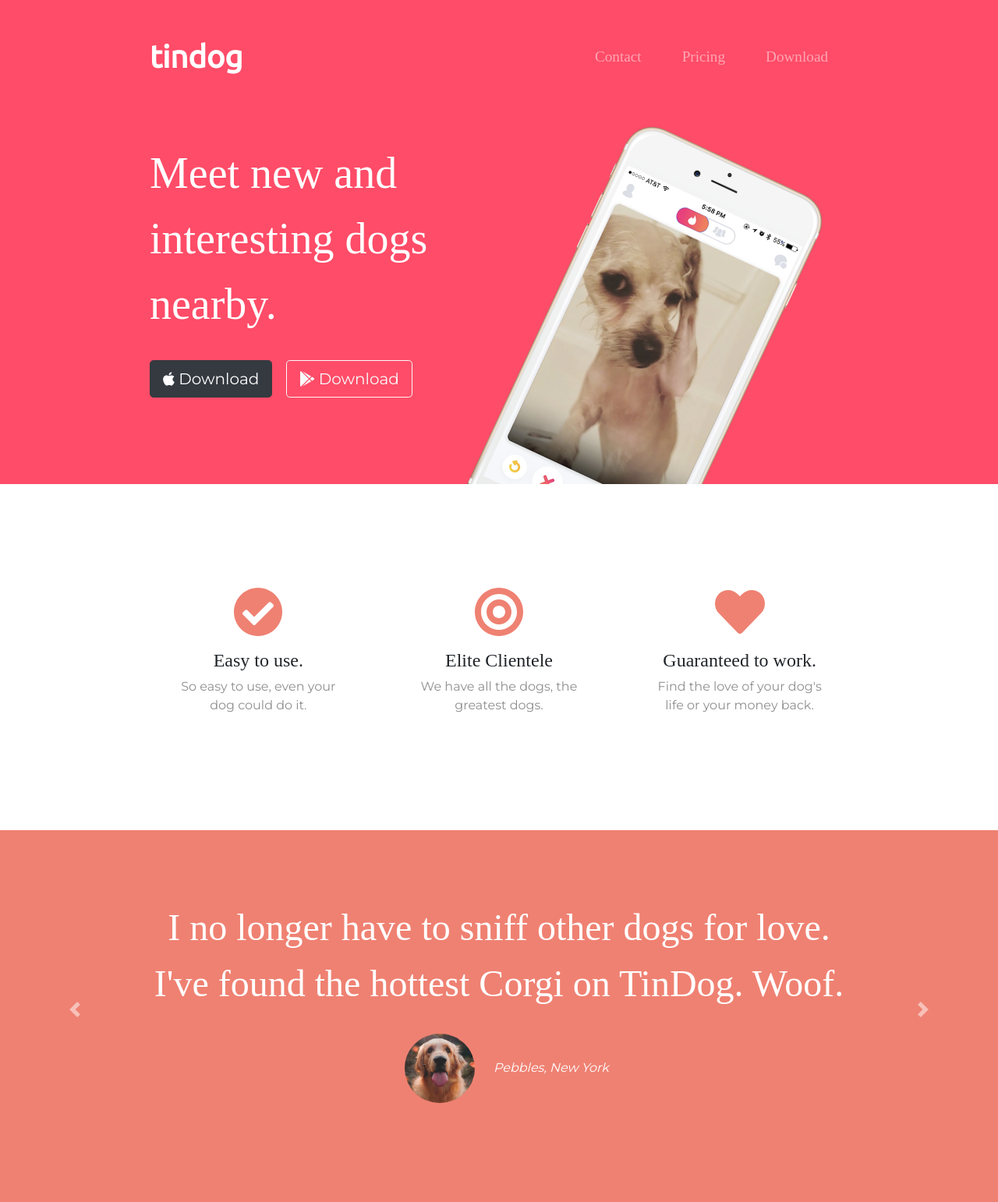
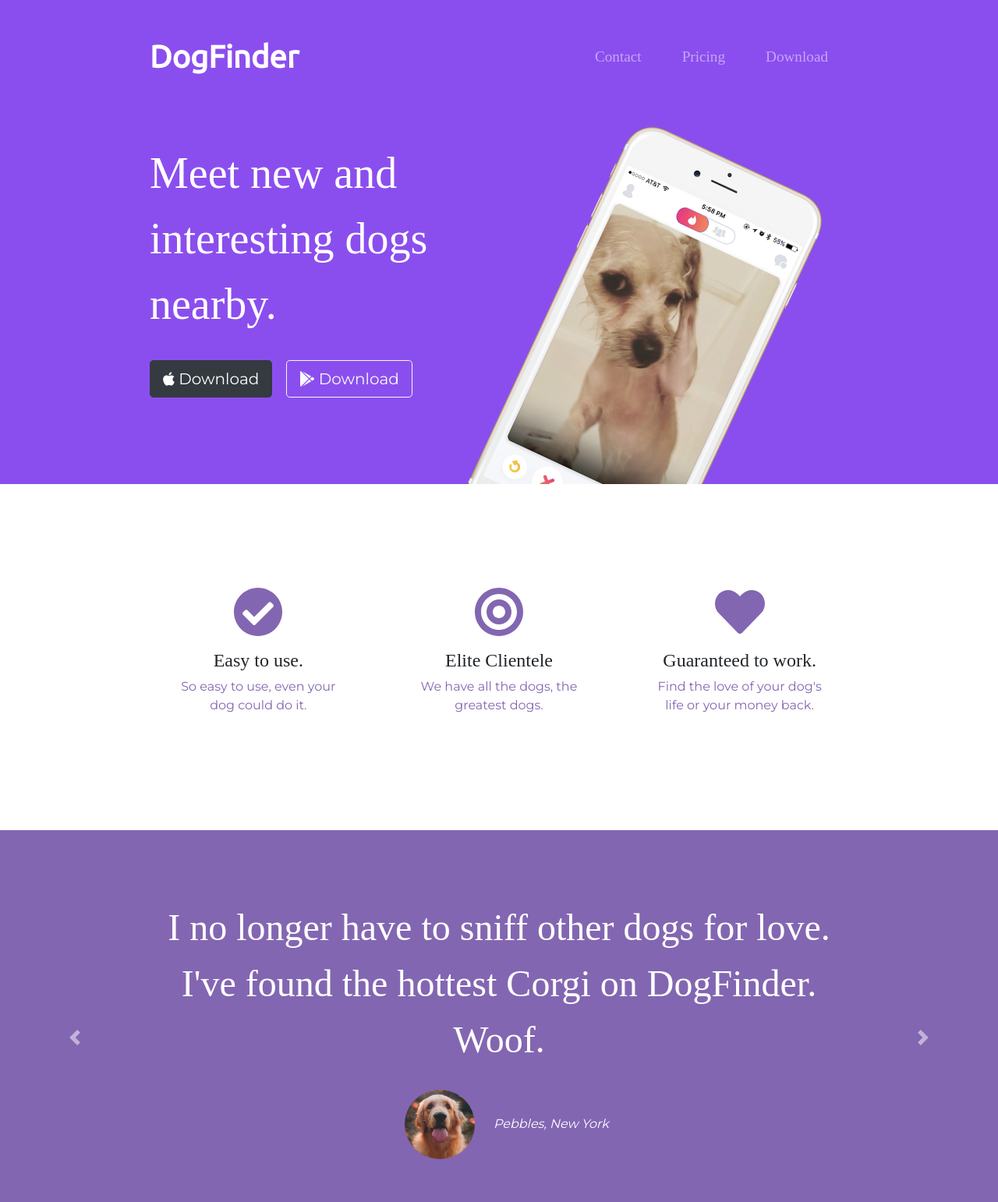
Before and after one commit to mark-leon/Tindog-website, a plain HTML site: page index.html in a window 1280 px wide. Shown: the top 1542 px of the page at 78% size. Drawn offline with nearby package versions, Linux system fonts and the light colour scheme; files that its build step writes are made by us from their sources; files whose address does not match are found by name.

Commit message:
updated dogFinder

```diff
--- a/styles.css
+++ b/css/styles.css
@@ -9,7 +9,7 @@ h1, h2, h3, h4, h5, h6 {
 }
 
 p {
-  color: #8f8f8f;
+  color: #8366b1;
 }
 
 /* Headings */
@@ -34,7 +34,7 @@ p {
 /* Sections */
 
 .colored-section {
-  background-color: #ff4c68;
+  background-color: #8b4eee;
   color: #fff;
 }
 
@@ -72,7 +72,7 @@ p {
 /* Title Section */
 
 #title {
-  background-color: #ff4c68;
+  background-color:#8b4eee ;
   color: #fff;
   text-align: left;
 }
@@ -105,18 +105,18 @@ p {
 }
 
 .icon {
-  color: #ef8172;
+  color: #8366b1;
   margin-bottom: 1rem;
 }
 
 .icon:hover {
-  color: #ff4c68;
+  color: #8b4eee;
 }
 
 /* Testimonial Section */
 
 #testimonials {
-  background-color: #ef8172;
+  background-color: #8366b1;
 }
 
 .testimonial-text {
@@ -132,7 +132,7 @@ p {
 
 
 #press {
-  background-color: #ef8172;
+  background-color: #8366b1;
   padding-bottom: 3%;
 }
 
--- a/index.html
+++ b/index.html
@@ -3,7 +3,7 @@
 
 <head>
   <meta charset="utf-8">
-  <title>TinDog</title>
+  <title>DogFinder</title>
 
   <!-- Google Fonts -->
   <link href="https://fonts.googleapis.com/css?family=Montserrat|Ubuntu" rel="stylesheet">
@@ -31,7 +31,7 @@
 
       <nav class="navbar navbar-expand-lg navbar-dark">
 
-        <a class="navbar-brand" href="">tindog</a>
+        <a class="navbar-brand" href="">DogFinder</a>
 
         <button class="navbar-toggler" type="button" data-toggle="collapse" data-target="#navbarTogglerDemo02">
             <span class="navbar-toggler-icon"></span>
@@ -114,12 +114,12 @@
     <div id="testimonial-carousel" class="carousel slide" data-ride="false">
       <div class="carousel-inner">
         <div class="carousel-item active container-fluid">
-          <h2 class="testimonial-text">I no longer have to sniff other dogs for love. I've found the hottest Corgi on TinDog. Woof.</h2>
+          <h2 class="testimonial-text">I no longer have to sniff other dogs for love. I've found the hottest Corgi on DogFinder. Woof.</h2>
           <img class="testimonial-image" src="images/dog-img.jpg" alt="dog-profile">
           <em>Pebbles, New York</em>
         </div>
         <div class="carousel-item container-fluid">
-          <h2 class="testimonial-text">My dog used to be so lonely, but with TinDog's help, they've found the love of their life. I think.</h2>
+          <h2 class="testimonial-text">My dog used to be so lonely, but with DogFinder's help, they've found the love of their life. I think.</h2>
           <img class="testimonial-image" src="images/lady-img.jpg" alt="lady-profile">
           <em>Beverly, Illinois</em>
         </div>
@@ -230,7 +230,7 @@
       <i class="social-icon fab fa-twitter"></i>
       <i class="social-icon fab fa-instagram"></i>
       <i class="social-icon fas fa-envelope"></i>
-      <p>© Copyright 2018 TinDog</p>
+      <p>© Copyright 2018 DogFinder</p>
     </div>
   </footer>
 
```
Also changed, not shown: images/TechCrunch.png (renamed from TechCrunch.png), images/dog-img.jpg (renamed from dog-img.jpg), images/iphone6.png (renamed from iphone6.png), images/lady-img.jpg (renamed from lady-img.jpg), images/mashable.png (renamed from mashable.png), images/tnw.png (renamed from tnw.png), 1 other file.
